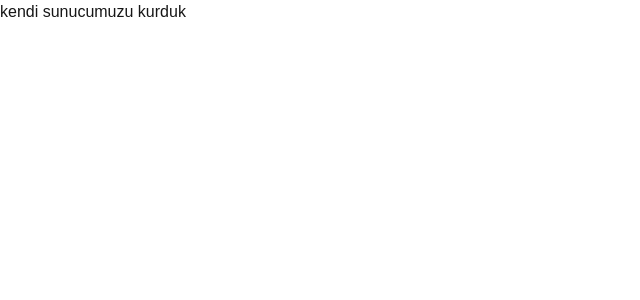
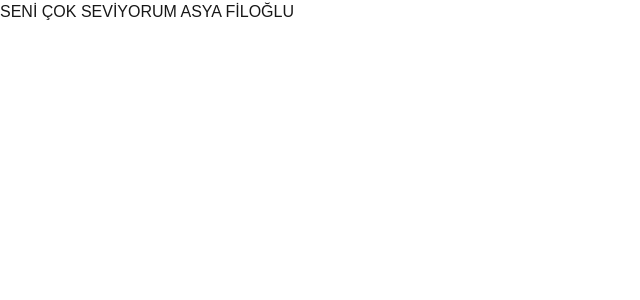
Before and after one commit to ibrahmflgl/ilk-deneme, a Next.js app: page / in a window 1280 px wide. Shown: the top 300 px of the page, without its empty margins (0-640 px from the left). Built offline with nearby package versions, Linux system fonts and the light colour scheme.

Commit message:
ASYA MESAJI
AASYA MESAJI

```diff
--- a/src/app/page.tsx
+++ b/src/app/page.tsx
@@ -1,3 +1,3 @@
 export default function Home() {
-  return <h1>kendi sunucumuzu kurduk</h1>;
+  return <h1>SENİ ÇOK SEVİYORUM ASYA FİLOĞLU</h1>;
 }
```
